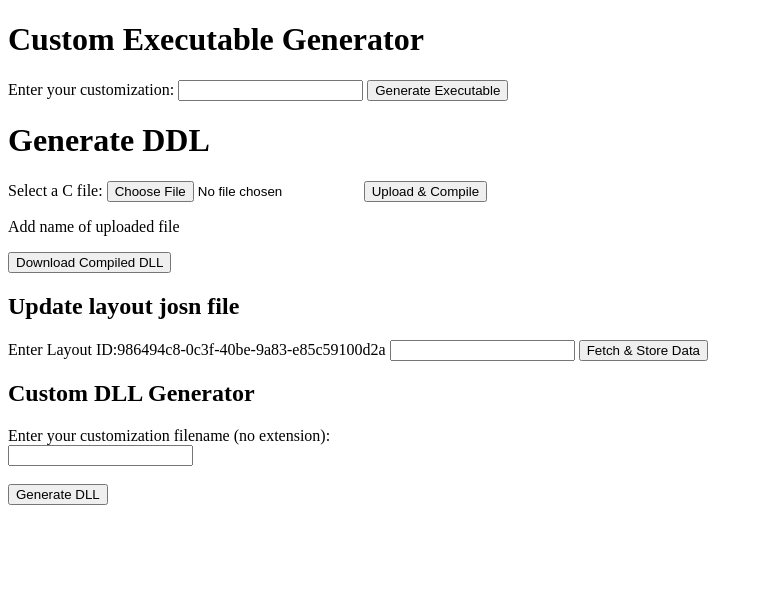
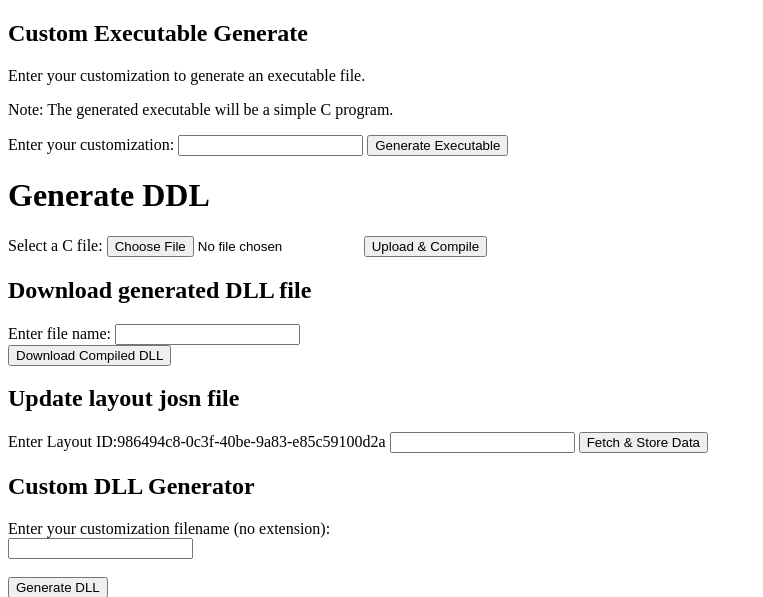
Before and after one commit to DenethSachintha/Generate-Exe, a Flask app: page / in a window 1280 px wide. Shown: the top 597 px of the page, without its empty margins (0-763 px from the left). Run offline with Flask 3, Linux system fonts and the light colour scheme.

Commit message:
add model

```diff
--- a/app.py
+++ b/app.py
@@ -1,6 +1,6 @@
 #app.py
 from flask import Flask, request, jsonify, send_file, render_template
-from model import clear_directory, upload_and_compile, download_file_handler
+from model import clear_directory, upload_and_compile, download_file_handler,handle_dll_generation
 import subprocess
 import os
 import uuid
@@ -14,78 +14,23 @@ app = Flask(__name__)
 # Temporary directory to store scripts and executables
 TEMP_DIR = "temp_files"
 UPLOAD_FOLDER = "uploads"
-#COMPILED_DIR = "compiled"
+COMPILED_DIRY = "compiled"
 LAYOUT_DATA_DIR = "layouts"
-#UPDATED_DIR = "updated"
-
 
 ALLOWED_EXTENSIONS = {"c"}
 os.makedirs(TEMP_DIR, exist_ok=True)
 os.makedirs(UPLOAD_FOLDER, exist_ok=True)
-#os.makedirs(COMPILED_DIR, exist_ok=True)
+os.makedirs(COMPILED_DIRY, exist_ok=True)
 os.makedirs(LAYOUT_DATA_DIR, exist_ok=True)
 
-TEMPLATE_PATH = "template.py"
-
+TEMPLATE = "template.py"
 BASE_DIR = os.path.abspath("updated")
 COMPILED_DIR = os.path.abspath("compiled")
 
+#Generate DLL file based on the filename provided in the request
 @app.route("/generate_DLL", methods=["POST"])
-def handle_DLL():
-    data = request.get_json()
-    filename = data.get("filename")  # e.g., Layout01
-    if not filename:
-        return jsonify({"error": "❌ Filename not provided."}), 400
-
-    base_dir = os.getcwd()
-    updated_dir = os.path.join(base_dir, "updated")
-    compiled_dir = os.path.join(base_dir, "compiled")
-
-    os.makedirs(compiled_dir, exist_ok=True)
-
-    c_file = os.path.join(updated_dir, f"{filename}.c")
-    def_file = os.path.join(updated_dir, f"{filename}.def")
-    rc_file = os.path.join(updated_dir, f"{filename}.rc")
-    obj_file = os.path.join(updated_dir, f"{filename}.obj")
-    res_file = os.path.join(updated_dir, f"{filename}.res")
-    dll_file = os.path.join(compiled_dir, f"{filename}.dll")
-
-    if not os.path.isfile(c_file) or not os.path.isfile(def_file) or not os.path.isfile(rc_file):
-        return jsonify({"error": "❌ Missing required source files (.c/.def/.rc)."}), 400
-
-    # Create a .bat file to run the build
-    bat_content = f"""
-@echo off
-call "C:\\Program Files\\Microsoft Visual Studio\\2022\\Community\\VC\\Auxiliary\\Build\\vcvars64.bat"
-cd /d "{updated_dir}"
-cl /c /Fo:{filename}.obj {filename}.c
-rc {filename}.rc
-link /DLL /DEF:{filename}.def /OUT:{dll_file} {filename}.obj {filename}.res
-"""
-
-    bat_path = os.path.join(base_dir, "build_script.bat")
-    with open(bat_path, "w") as bat_file:
-        bat_file.write(bat_content)
-
-    # Run the batch file
-    result = subprocess.run(f'"{bat_path}"', shell=True, capture_output=True, text=True)
-
-    if result.returncode == 0 and os.path.isfile(dll_file):
-        print("Generated DLL:", dll_file)
-        print("Exists:", os.path.isfile(dll_file))
-        return jsonify({
-            "message": f"✅ Success! DLL saved at: {os.path.relpath(dll_file, base_dir)}",
-            "output_dll": os.path.relpath(dll_file, base_dir),  # <-- This is what frontend reads!
-            "stdout": result.stdout
-        })
-    else:
-        return jsonify({
-            "error": "❌ DLL file was not generated.",
-            "stdout": result.stdout,
-            "stderr": result.stderr
-        }), 500
-
-
+def generate_dll_route():
+    return handle_dll_generation()
 #Uploads C file and Compile it into ddl format
 @app.route("/upload", methods=["POST"])
 def handle_upload():
@@ -121,7 +66,7 @@ def fetch_data(_id):
 #use templet.py for get code
 def generate_script_from_template(user_inputs):
     """Generate a Python script from the template and user inputs."""
-    with open(TEMPLATE_PATH, 'r') as f:
+    with open(TEMPLATE, 'r') as f:
         template_content = f.read()
 
     # Replace placeholders with user inputs
@@ -138,7 +83,7 @@ def generate_exe():
     user_inputs = request.json.get('inputs')
     if not user_inputs:
         return jsonify({"error": "No inputs provided"}), 400
-
+    print(user_inputs)
     # Generate a unique ID for this request
     request_id = str(uuid.uuid4())
     script_path = os.path.join(TEMP_DIR, f"{request_id}.py")
@@ -154,14 +99,14 @@ def generate_exe():
         subprocess.run([
             'pyinstaller',
             '--onefile',
-            '--add-data', f"{os.pardir}{os.sep}{COMPILED_DIR}{os.pathsep}compiled",  # Correctly specify source and destination
+            '--add-data', f"{os.pardir}{os.sep}{COMPILED_DIRY}{os.pathsep}compiled",  # Correctly specify source and destination
             '--distpath', TEMP_DIR,
             '--workpath', TEMP_DIR,
             '--specpath', TEMP_DIR,
             script_path
         ], check=True)
     except subprocess.CalledProcessError as e:
-        return jsonify({"error": f"Failed to generate exe=cutable: {e}"}), 500
+        return jsonify({"error": f"Failed to generate executable: {e}"}), 500
 
     # Step 3: Provide the executable as a download link
     return send_file(exe_path, as_attachment=True)
--- a/model.py
+++ b/model.py
@@ -6,18 +6,72 @@ from flask import Flask, request, jsonify, send_file, render_template
 from werkzeug.utils import secure_filename
 
 UPLOAD_FOLDER = "uploads"
-COMPILED_DIR = "compiled"
+COMPILED_DIRY = "compiled"
 ALLOWED_EXTENSIONS = {"c"}
 
 # Create required directories
 os.makedirs(UPLOAD_FOLDER, exist_ok=True)
-os.makedirs(COMPILED_DIR, exist_ok=True)
+os.makedirs(COMPILED_DIRY, exist_ok=True)
+
+def handle_dll_generation():
+    data = request.get_json()
+    filename = data.get("filename")  # e.g., Layout01
+    if not filename:
+        return jsonify({"error": "❌ Filename not provided."}), 400
+
+    base_dir = os.getcwd()
+    updated_dir = os.path.join(base_dir, "updated")
+    compiled_dir = os.path.join(base_dir, "compiled")
+
+    os.makedirs(compiled_dir, exist_ok=True)
+
+    c_file = os.path.join(updated_dir, f"{filename}.c")
+    def_file = os.path.join(updated_dir, f"{filename}.def")
+    rc_file = os.path.join(updated_dir, f"{filename}.rc")
+    obj_file = os.path.join(updated_dir, f"{filename}.obj")
+    res_file = os.path.join(updated_dir, f"{filename}.res")
+    dll_file = os.path.join(compiled_dir, f"{filename}.dll")
+
+    if not os.path.isfile(c_file) or not os.path.isfile(def_file) or not os.path.isfile(rc_file):
+        return jsonify({"error": "❌ Missing required source files (.c/.def/.rc)."}), 400
+
+    # Create the build script
+    bat_content = f"""
+@echo off
+call "C:\\Program Files\\Microsoft Visual Studio\\2022\\Community\\VC\\Auxiliary\\Build\\vcvars64.bat"
+cd /d "{updated_dir}"
+cl /c /Fo:{filename}.obj {filename}.c
+rc {filename}.rc
+link /DLL /DEF:{filename}.def /OUT:{dll_file} {filename}.obj {filename}.res
+"""
+
+    bat_path = os.path.join(base_dir, "build_script.bat")
+    with open(bat_path, "w") as bat_file:
+        bat_file.write(bat_content)
+
+    # Run the batch file
+    result = subprocess.run(f'"{bat_path}"', shell=True, capture_output=True, text=True)
+
+    if result.returncode == 0 and os.path.isfile(dll_file):
+        print("Generated DLL:", dll_file)
+        print("Exists:", os.path.isfile(dll_file))
+        return jsonify({
+            "message": f"✅ Success! DLL saved at: {os.path.relpath(dll_file, base_dir)}",
+            "output_dll": os.path.relpath(dll_file, base_dir),
+            "stdout": result.stdout
+        })
+    else:
+        return jsonify({
+            "error": "❌ DLL file was not generated.",
+            "stdout": result.stdout,
+            "stderr": result.stderr
+        }), 500
 
 def allowed_file(filename):
     return "." in filename and filename.rsplit(".", 1)[1].lower() in ALLOWED_EXTENSIONS
 
 def upload_and_compile():
-    clear_directory(COMPILED_DIR)
+    clear_directory(COMPILED_DIRY)
 
     if "file" not in request.files:
         return jsonify({"error": "No file uploaded"}), 400
@@ -33,11 +87,11 @@ def upload_and_compile():
         file.save(c_filepath)
 
         output_name = os.path.splitext(filename)[0]  # Remove .c extension
-        output_dll = os.path.join(COMPILED_DIR, f"{output_name}.dll")
-        output_so = os.path.join(COMPILED_DIR, f"{output_name}.so")
+        output_dll = os.path.join(COMPILED_DIRY, f"{output_name}.dll")
+        output_so = os.path.join(COMPILED_DIRY, f"{output_name}.so")
 
         if os.name == "nt":  # Windows
-            compile_command = f"gcc -shared -o {output_dll} -Wl,--out-implib,{COMPILED_DIR}/{output_name}.a -Wl,--export-all-symbols {c_filepath}"
+            compile_command = f"gcc -shared -o {output_dll} -Wl,--out-implib,{COMPILED_DIRY}/{output_name}.a -Wl,--export-all-symbols {c_filepath}"
             compiled_file = output_dll
         else:  # Linux/macOS
             compile_command = f"gcc -shared -o {output_so} -fPIC {c_filepath}"
@@ -54,10 +108,10 @@ def upload_and_compile():
 
 def download_file_handler(filename):
     UPLOAD_FOLDER = "uploads"
-    COMPILED_DIR = "compiled"
+    COMPILED_DIRY = "compiled"
 
     clear_directory(UPLOAD_FOLDER)  # ✅ just use it, no import
-    filepath = os.path.join(COMPILED_DIR, filename)
+    filepath = os.path.join(COMPILED_DIRY, filename)
 
     if os.path.exists(filepath):
         return send_file(filepath, as_attachment=True)
--- a/templates/index.html
+++ b/templates/index.html
@@ -6,7 +6,9 @@
     <title>Generate Executable</title>
   </head>
   <body>
-    <h1>Custom Executable Generator</h1>
+    <h2>Custom Executable Generate</h2>
+    <p>Enter your customization to generate an executable file.</p>
+    <p>Note: The generated executable will be a simple C program.</p>
     <form id="exeForm">
       <label for="inputs">Enter your customization:</label>
       <input type="text" id="inputs" name="inputs" required />
@@ -22,7 +24,9 @@
     </form>
 
     <p id="uploadStatus"></p>
-    <p>Add name of uploaded file</p>
+    <h2>Download generated DLL file</h2>
+    <label for="dllFileName">Enter file name:</label>
+    <input type="text" id="dllFileName" name="dllFileName" placeholder=""/>
     <button id="downloadBtn" style="display: block" onclick="downloadDLL()">
       Download Compiled DLL
     </button>
@@ -107,7 +111,7 @@
       }
 
       function downloadDLL() {
-        const dllFileName = document.getElementById("inputs").value; // Ensure this matches the compiled output
+        const dllFileName = document.getElementById("dllFileName").value; // Ensure this matches the compiled output
         window.location.href = "http://127.0.0.1:5000/download/" + dllFileName;
       }
 
```
Also changed, not shown: 1 other file.
